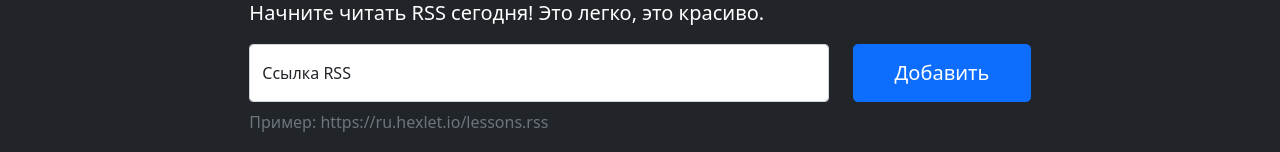
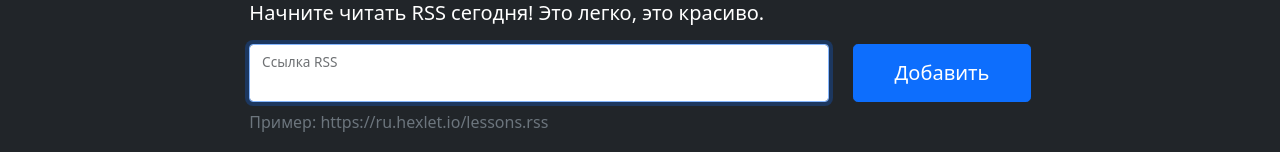
Before and after one commit to almax-21/rss-reader, a React app: page / in a window 1280 px wide. Shown: the part 165-317 px from the top of the page. Built offline with nearby package versions, Linux system fonts and the light colour scheme.

Commit message:
feat: improve form ux

```diff
--- a/src/components/RssForm/index.tsx
+++ b/src/components/RssForm/index.tsx
@@ -1,4 +1,4 @@
-import React, { FC, ReactNode } from 'react';
+import React, { FC, ReactNode, useEffect, useRef } from 'react';
 import axios from 'axios';
 
 import { FormattedMessage, useIntl } from 'react-intl';
@@ -10,7 +10,7 @@ import rssSlice from '../../store/reducers/rssSlice';
 import useTypedDispatch from '../../hooks/useTypedDispatch';
 
 import * as Yup from 'yup';
-import { Formik } from 'formik';
+import { Formik, FormikHelpers } from 'formik';
 import {
 	Form,
 	Button,
@@ -77,9 +77,22 @@ const RssForm: FC = () => {
 
 	const intl = useIntl();
 
-	const handleSubmit = async (values: FormValues) => {
+	const rssInputRef = useRef<HTMLInputElement>(null);
+
+	useEffect(() => {
+		if (rssInputRef.current) {
+			rssInputRef.current.focus();
+		}
+	}, [urls]);
+
+	const handleSubmit = async (
+		values: FormValues,
+		{ resetForm }: FormikHelpers<FormValues>
+	) => {
 		const newUrl = values[RSS_URL];
+
 		dispatch(addUrl(newUrl));
+		resetForm();
 	};
 
 	return (
@@ -114,6 +127,7 @@ const RssForm: FC = () => {
 										isInvalid={!isValid}
 										className="rss-input pb-2 pt-4"
 										placeholder={intl.formatMessage({ id: MESSAGES.RSS_INPUT })}
+										ref={rssInputRef}
 									/>
 									<Form.Control.Feedback type={isValid ? 'valid' : 'invalid'}>
 										{errors[RSS_URL]}
```
